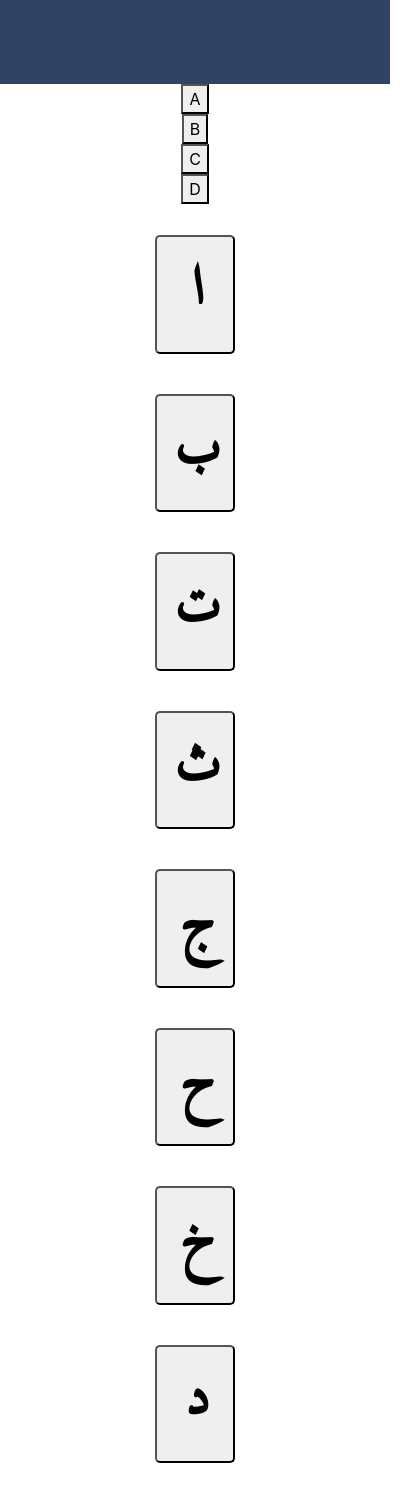
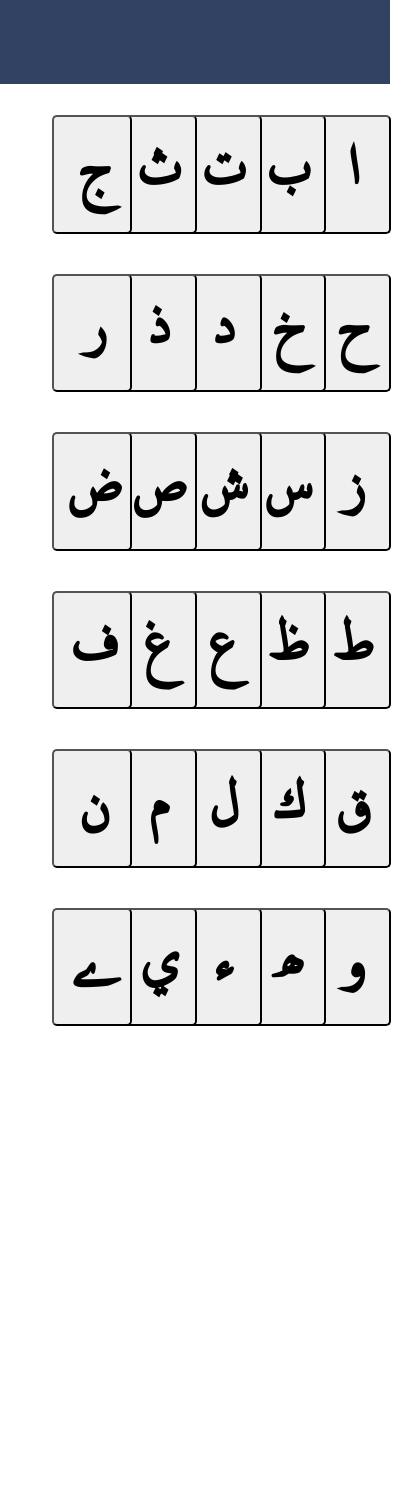
Before and after one commit to SaadbinWaheed/tajweed_web, a React (Create React App) app: page / in a window 390 px wide. Shown: the top 1501 px of the page, 411 px wide, since content can reach past the window. After the commit the page ends 1057 px from the top, so only its background shows below. Built offline with nearby package versions, Linux system fonts and the light colour scheme.

Commit message:
made css more responsive for mobile screen

```diff
--- a/src/App.css
+++ b/src/App.css
@@ -33,6 +33,11 @@
   border-radius: 5px;
   padding: 10px;
 }
+
+.right-offset-1 {
+  margin-right: 8.3%;
+}
+
 .button {
   font-size: 75px;
   margin: 20px;
--- a/src/App.js
+++ b/src/App.js
@@ -11,9 +11,6 @@ function App() {
     <div className="App">
       <header className="App-header">
       </header>
-    {arr.map((val)=>{
-      return <ArabicButton foo={val}/>
-    })}
      <QaidaTable/>
     </div>
   );
--- a/src/components/qaidaTable.jsx
+++ b/src/components/qaidaTable.jsx
@@ -46,8 +46,8 @@ const QaidaTable = () => {
   const [isPlaying, setIsPlaying] = useState(false);
   return (
     <div className="container">
-      <div class="row flex-row-reverse">
-        <div class="col-sm">
+      <div class="row justify-content-center flex-row-reverse">
+        <div class="col-2 right-offset-1">
 
           <button className="button" id="buttonId" onClick={() => {
             playAudio(audioLinks[0])
@@ -55,7 +55,7 @@ const QaidaTable = () => {
             ا
         </button>
         </div>
-        <div class="col-sm">
+        <div class="col-2">
 
 
           <button className="button" onClick={() => {
@@ -64,21 +64,21 @@ const QaidaTable = () => {
             ب
         </button>
         </div>
-        <div class="col-sm">
+        <div class="col-2">
           <button className="button" onClick={() => {
             playAudio(audioLinks[2])
           }}>
             ت
         </button>
         </div>
-        <div class="col-sm">
+        <div class="col-2">
           <button className="button" onClick={() => {
             playAudio(audioLinks[3])
           }}>
             ث
         </button>
         </div>
-        <div class="col-sm">
+        <div class="col-2">
           <button className="button" onClick={() => {
             playAudio(audioLinks[4])
           }}>
@@ -86,36 +86,36 @@ const QaidaTable = () => {
         </button>
         </div>
       </div>
-      <div class="row flex-row-reverse ">
-        <div class="col-sm">
+      <div class="row justify-content-center flex-row-reverse ">
+        <div class="col-2 right-offset-1">
           <button className="button" onClick={() => {
             playAudio(audioLinks[5])
           }}>
             ح
         </button>
         </div>
-        <div class="col-sm">
+        <div class="col-2">
           <button className="button" onClick={() => {
             playAudio(audioLinks[6])
           }}>
             خ
         </button>
         </div>
-        <div class="col-sm">
+        <div class="col-2">
           <button className="button" onClick={() => {
             playAudio(audioLinks[7])
           }}>
             د
         </button>
         </div>
-        <div class="col-sm">
+        <div class="col-2">
           <button className="button" onClick={() => {
             playAudio(audioLinks[8])
           }}>
             ذ
         </button>
         </div>
-        <div class="col-sm">
+        <div class="col-2">
           <button className="button" onClick={() => {
             playAudio(audioLinks[9])
           }}>
@@ -123,36 +123,36 @@ const QaidaTable = () => {
         </button>
         </div>
       </div>
-      <div class="row flex-row-reverse">
-        <div class="col-sm">
+      <div class="row justify-content-center flex-row-reverse">
+        <div class="col-2 right-offset-1">
           <button className="button" onClick={() => {
             playAudio(audioLinks[10])
           }}>
             ز
         </button>
         </div>
-        <div class="col-sm">
+        <div class="col-2">
           <button className="button" onClick={() => {
             playAudio(audioLinks[11])
           }}>
             س
         </button>
         </div>
-        <div class="col-sm">
+        <div class="col-2">
           <button className="button" onClick={() => {
             playAudio(audioLinks[12])
           }}>
             ش
         </button>
         </div>
-        <div class="col-sm">
+        <div class="col-2">
           <button className="button" onClick={() => {
             playAudio(audioLinks[13])
           }}>
             ص
         </button>
         </div>
-        <div class="col-sm">
+        <div class="col-2">
           <button className="button" onClick={() => {
             playAudio(audioLinks[14])
           }}>
@@ -160,36 +160,36 @@ const QaidaTable = () => {
         </button>
         </div>
       </div>
-      <div class="row flex-row-reverse">
-        <div class="col-sm">
+      <div class="row justify-content-center flex-row-reverse">
+        <div class="col-2 right-offset-1">
           <button className="button" onClick={() => {
             playAudio(audioLinks[15])
           }}>
             ط
         </button>
         </div>
-        <div class="col-sm">
+        <div class="col-2">
           <button className="button" onClick={() => {
             playAudio(audioLinks[16])
           }}>
             ظ
         </button>
         </div>
-        <div class="col-sm">
+        <div class="col-2">
           <button className="button" onClick={() => {
             playAudio(audioLinks[17])
           }}>
             ع
         </button>
         </div>
-        <div class="col-sm">
+        <div class="col-2">
           <button className="button" onClick={() => {
             playAudio(audioLinks[18])
           }}>
             غ
         </button>
         </div>
-        <div class="col-sm">
+        <div class="col-2">
           <button className="button" onClick={() => {
             playAudio(audioLinks[19])
           }}>
@@ -197,15 +197,15 @@ const QaidaTable = () => {
         </button>
         </div>
       </div>
-      <div class="row flex-row-reverse">
-        <div class="col-sm">
+      <div class="row justify-content-center flex-row-reverse">
+        <div class="col-2 right-offset-1">
           <button className="button" onClick={() => {
             playAudio(audioLinks[20])
           }}>
             ق
         </button>
         </div>
-        <div class="col-sm">
+        <div class="col-2">
 
           <button className="button" onClick={() => {
             playAudio(audioLinks[21])
@@ -213,21 +213,21 @@ const QaidaTable = () => {
             ك
         </button>
         </div>
-        <div class="col-sm">
+        <div class="col-2">
           <button className="button" onClick={() => {
             playAudio(audioLinks[22])
           }}>
             ل
         </button>
         </div>
-        <div class="col-sm">
+        <div class="col-2">
           <button className="button" onClick={() => {
             playAudio(audioLinks[23])
           }}>
             م
         </button>
         </div>
-        <div class="col-sm">
+        <div class="col-2">
           <button className="button" onClick={() => {
             playAudio(audioLinks[24])
           }}>
@@ -235,36 +235,36 @@ const QaidaTable = () => {
         </button>
         </div>
       </div>
-      <div class="row flex-row-reverse">
-        <div class="col-sm">
+      <div class="row justify-content-center flex-row-reverse">
+        <div class="col-2 right-offset-1">
           <button className="button" onClick={() => {
             playAudio(audioLinks[26])
           }}>
             و
         </button>
         </div>
-        <div class="col-sm">
+        <div class="col-2">
           <button className="button" onClick={() => {
             playAudio(audioLinks[25])
           }}>
             ھ
         </button>
         </div>
-        <div class="col-sm">
+        <div class="col-2">
           <button className="button" onClick={() => {
            // playAudio(audioLinks[27])
           }}>
             ء
         </button>
         </div>
-        <div class="col-sm">
+        <div class="col-2">
           <button className="button" onClick={() => {
             playAudio(audioLinks[27])
           }}>
             ي
         </button>
         </div>
-        <div class="col-sm">
+        <div class="col-2">
           <button className="button" onClick={() => {
             playAudio(audioLinks[27])
           }}>
```
